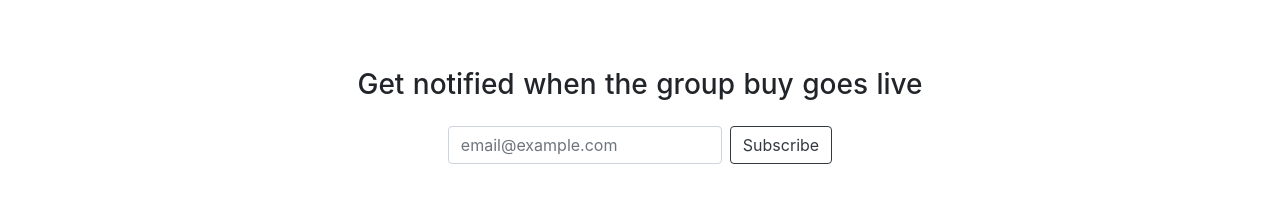
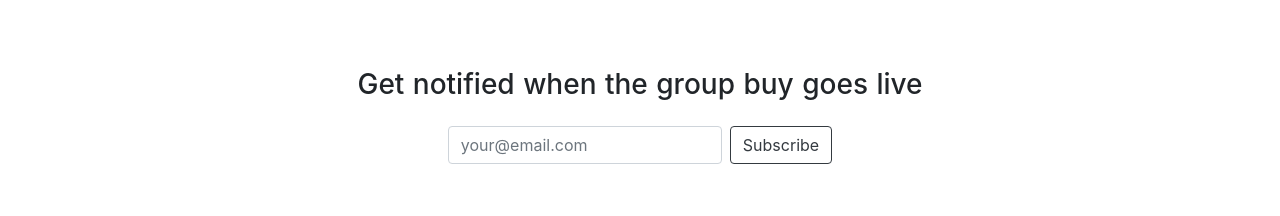
Before and after one commit to mewa/thock.co, a Nuxt app: page / in a window 1280 px wide. Shown: the part 1120-1336 px from the top of the page. Built offline with nearby package versions, Linux system fonts and the light colour scheme.

Commit message:
Update email placeholder

```diff
--- a/components/Subscribe.vue
+++ b/components/Subscribe.vue
@@ -6,7 +6,7 @@
       id="email"
       class="mb-2 mr-sm-2 mb-sm-0"
       type="email"
-      placeholder="email@example.com"
+      placeholder="your@email.com"
       v-model="email"
       ></b-form-input>
     <b-button class="mx-auto" type="submit" variant="outline-dark" :disabled="waiting">Subscribe</b-button>
```
